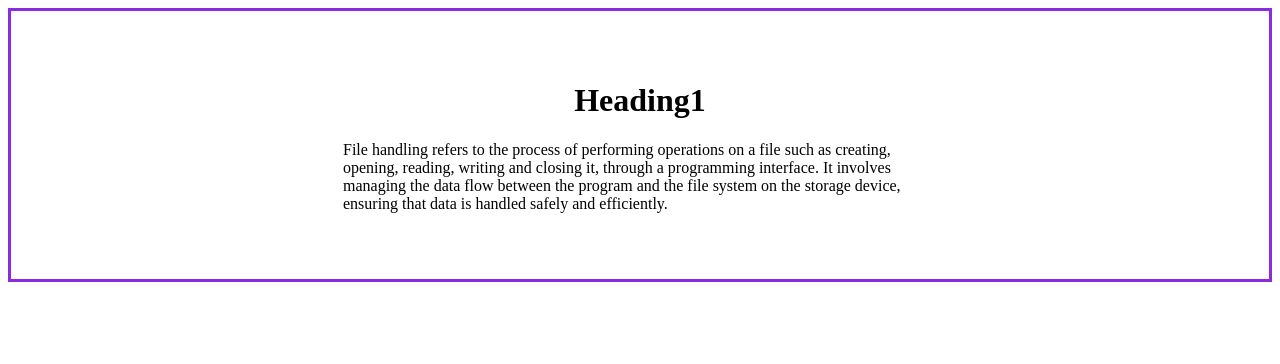
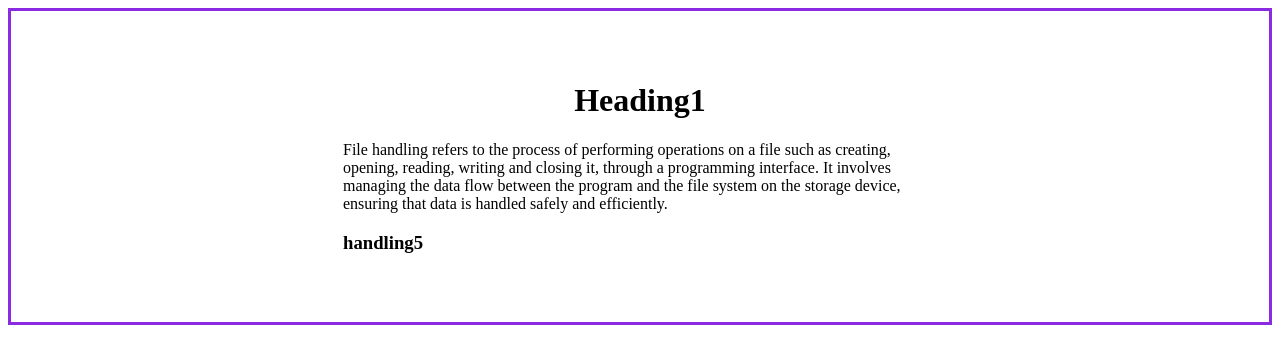
Before and after one commit to sangeeth-s-26/demo, a plain HTML site: page index.html in a window 1280 px wide. Drawn offline with Linux system fonts and the light colour scheme.

Commit message:
initial commit

```diff
--- a/index.html
+++ b/index.html
@@ -23,7 +23,7 @@
     <p>File handling refers to the process of performing operations on a file such as creating, opening, reading, writing and closing it, through a programming interface.
 It involves managing the data flow between the program and the file system on the storage device, ensuring that data is handled safely and efficiently.
 </p>
-
+<h3>handling5</h3>
 </div>
 </html>
 
```
